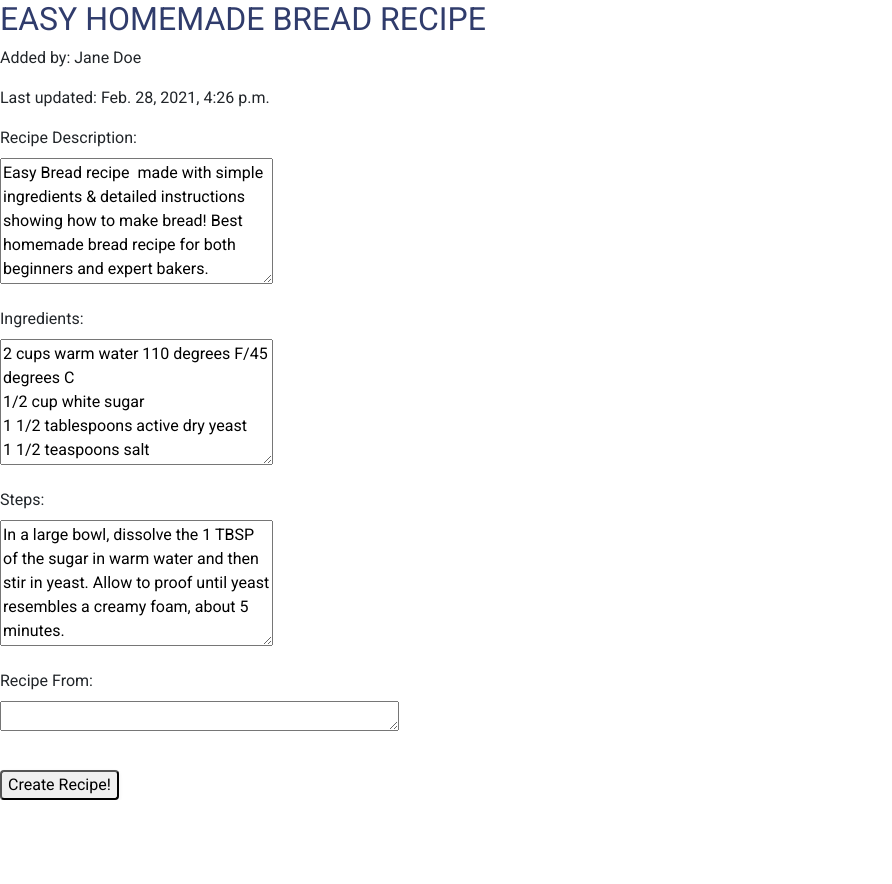
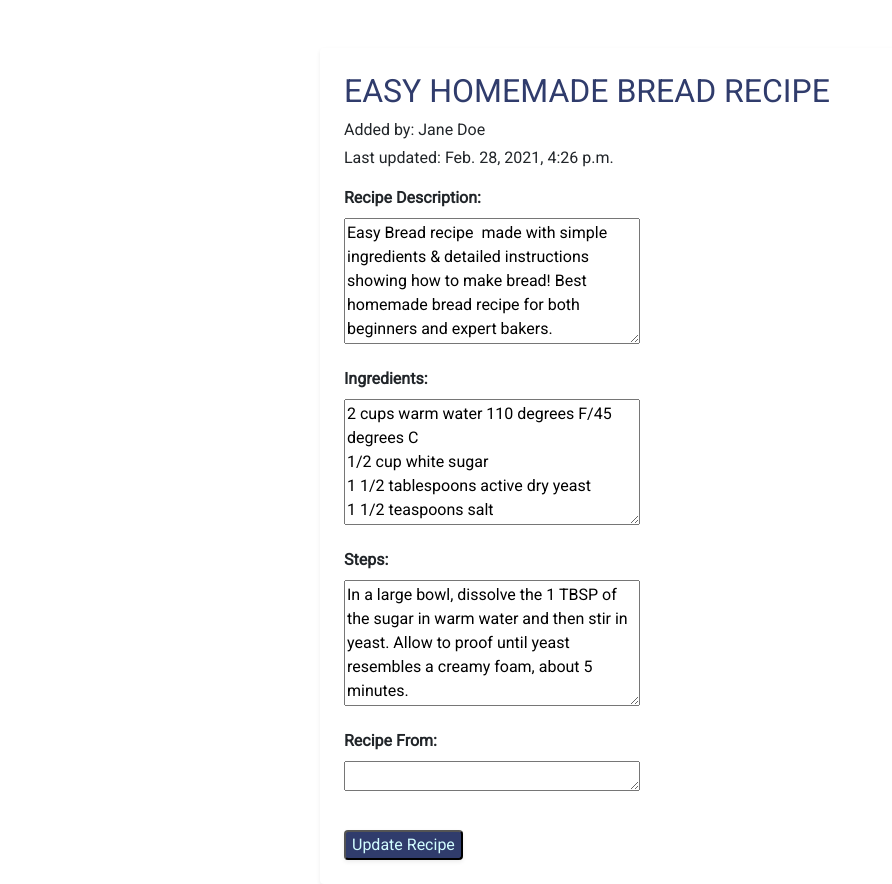
Before and after one commit to JennyWauer/foodie_favs, a Django app: template foodie_app/templates/edit_recipe.html in a window 1280 px wide. Shown: the whole page, without its empty margins (0-892 px from the left). Before the commit the page ends 800 px from the top, so only its background shows below. Run offline with Django 3.2, Linux system fonts and the light colour scheme; the template is opened without the code that fills it: values that come from a table or form of the project are taken from there, others are empty; data comes from the database, SQL or seed files in the repository; some libraries are stand-ins or nearby versions.

Commit message:
update recipe card style

```diff
--- a/foodie_app/static/css/style.css
+++ b/foodie_app/static/css/style.css
@@ -48,7 +48,7 @@ h2 {
     font-size: 1.15em;
 }
 
-#log-off {
+#log-off, .edit-recipe {
     background-color: #303c6c;
     color: #d2fdff;
 }
--- a/foodie_app/templates/edit_recipe.html
+++ b/foodie_app/templates/edit_recipe.html
@@ -17,33 +17,33 @@
     <script src="{% static 'js/app.js' %}"></script>
 </head>
 <body>
-    <div>
+    <div class="w-50 shadow-sm mt-5 p-4 ml-auto mr-auto rounded">
         <h2>{{recipe.name}}</h2>
-        <p>Added by: {{recipe.creator.first_name}} {{recipe.creator.last_name}}</p>
+        <p class="mb-1">Added by: {{recipe.creator.first_name}} {{recipe.creator.last_name}}</p>
         <p>Last updated: {{recipe.updated_at}}</p>
         <form action="/home/edit" method="POST" id="edit-recipe-form">
             {% csrf_token %}
             <div class="form-group">
-                <label class="label" for="desc">Recipe Description:</label>
+                <label class="label font-weight-bold" for="desc">Recipe Description:</label>
                 <br>
-                <textarea name="desc" id="desc" cols="30" rows="5">{{recipe.desc}}</textarea>
+                <textarea name="desc" id="desc" cols="30" rows="5" class="w-50">{{recipe.desc}}</textarea>
             </div>
             <div class="form-group">
-                <label class="label" for="ingredients">Ingredients:</label>
+                <label class="label font-weight-bold" for="ingredients">Ingredients:</label>
                 <br>
-                <textarea name="ingredients" id="ingredients" cols="30" rows="5">{{recipe.ingredients}}</textarea>
+                <textarea name="ingredients" id="ingredients" cols="30" rows="5" class="w-50">{{recipe.ingredients}}</textarea>
             </div>
             <div class="form-group">
-                <label class="label" for="steps">Steps:</label>
+                <label class="label font-weight-bold" for="steps">Steps:</label>
                 <br>
-                <textarea name="steps" id="steps" cols="30" rows="5">{{recipe.steps}}</textarea>
+                <textarea name="steps" id="steps" cols="30" rows="5" class="w-50">{{recipe.steps}}</textarea>
             </div>
             <div class="form-group">
-                <label class="label" for="source">Recipe From:</label>
+                <label class="label font-weight-bold" for="source">Recipe From:</label>
                 <br>
-                <textarea name="source" id="source" cols="45" rows="1">{{recipe.source}}</textarea>
+                <textarea name="source" id="source" cols="45" rows="1" class="w-50">{{recipe.source}}</textarea>
             </div>
-            <input class="mt-3 submit rounded shadow-sm" type="submit" name="submit" id="submit" value="Create Recipe!">
+            <input class="mt-3 edit-recipe rounded shadow-sm" type="submit" name="submit" id="submit" value="Update Recipe">
         </form>
     </div>
 
```
